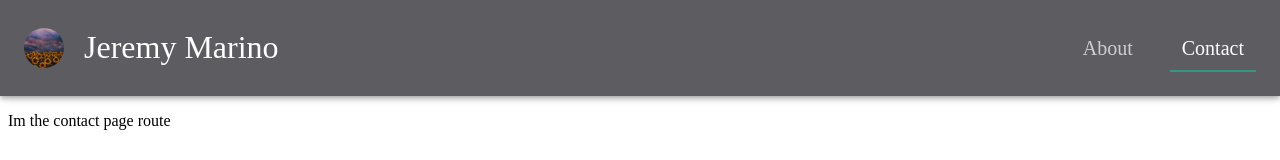
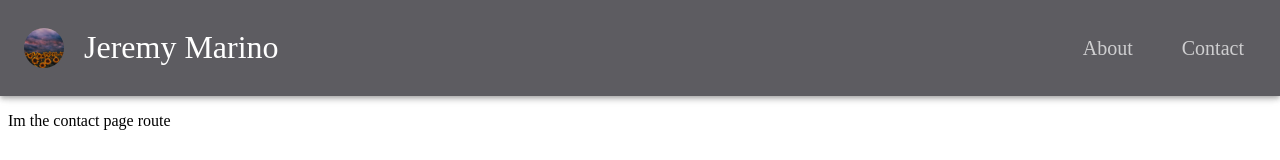
Before and after one commit to jermarino16/jer-dev-frontend, a React (Create React App) app: page /contact in a window 1280 px wide. Shown: the top 160 px of the page. Built offline with nearby package versions, Linux system fonts and the light colour scheme; a web font is replaced by a local one.

Commit message:
context in navlinks

```diff
--- a/public/index.html
+++ b/public/index.html
@@ -9,7 +9,6 @@
       name="description"
       content="Web site created using create-react-app"
     />
-    <link rel="apple-touch-icon" href="%PUBLIC_URL%/logo192.png" />
     <!--
       manifest.json provides metadata used when your web app is installed on a
       user's mobile device or desktop. See https://developers.google.com/web/fundamentals/web-app-manifest/
--- a/src/App.js
+++ b/src/App.js
@@ -2,18 +2,12 @@ import React from "react";
 import { ThemeProvider } from "@material-ui/core/styles";
 import { BrowserRouter as Router, Route, Switch } from "react-router-dom";
 
-import { NavContext } from "./context/NavContext";
 import theme from "./components/Theme";
 import Header from "./components/Navigation/Header";
 
 const App = () => {
   return (
     <ThemeProvider theme={theme}>
-      <NavContext.Provider
-        value={{
-          activeIndex: 0,
-        }}
-      >
       <Router>
         <Header />
         <Switch>
@@ -34,7 +28,6 @@ const App = () => {
           />
         </Switch>
       </Router>
-      </NavContext.Provider>
     </ThemeProvider>
   );
 };
--- a/src/components/Navigation/Header.js
+++ b/src/components/Navigation/Header.js
@@ -1,7 +1,8 @@
-import React from "react";
+import React, { useContext } from "react";
 import { Link } from "react-router-dom";
 
 import { AppBar, Button, Toolbar, useMediaQuery } from "@material-ui/core";
+import { NavContext } from "../../context/NavContext";
 
 import { makeStyles, useTheme } from "@material-ui/styles";
 
@@ -30,6 +31,7 @@ const useStyles = makeStyles((theme) => ({
 }));
 
 const Header = () => {
+  const navContext = useContext(NavContext);
   const classes = useStyles();
   const theme = useTheme();
   const matches = useMediaQuery(theme.breakpoints.down("sm"));
@@ -38,10 +40,17 @@ const Header = () => {
     <React.Fragment>
       <AppBar position="fixed" className={classes.appbar}>
         <Toolbar className={classes.toolbar}>
-          <Button component={Link} to="/" className={classes.logoContainer}>
+          <Button
+            component={Link}
+            to="/"
+            className={classes.logoContainer}
+            onClick={(event) => {
+              navContext.activeIndex = false;
+            }}
+          >
             <Logo />
           </Button>
-          {matches ? null : <NavLinks activeIndex={false} />}
+          {matches ? null : <NavLinks activeIndex={navContext.activeIndex} />}
         </Toolbar>
       </AppBar>
       <div className={classes.toolbarMargin} />
--- a/src/components/Navigation/NavLinks.js
+++ b/src/components/Navigation/NavLinks.js
@@ -1,9 +1,10 @@
-import React, { useEffect, useState } from "react";
+import React, { useEffect, useState, useContext } from "react";
 import { Link } from "react-router-dom";
 
 import { Tab, Tabs } from "@material-ui/core";
+import { makeStyles } from "@material-ui/styles";
 
-import { makeStyles } from "@material-ui/styles";
+import { NavContext } from "../../context/NavContext";
 
 const useStyles = makeStyles((theme) => ({
   tab: {
@@ -17,11 +18,14 @@ const useStyles = makeStyles((theme) => ({
 }));
 
 const NavLinks = (props) => {
+  const navContext = useContext(NavContext);
   const classes = useStyles();
-  const [selectedIndex, setSelectedIndex] = useState(false);
+  // const [selectedIndex, setSelectedIndex] = useState(false);
 
   const handleChange = (event, newValue) => {
-    setSelectedIndex(newValue);
+    // setSelectedIndex(newValue);
+    console.log(navContext);
+    navContext.activeIndex = newValue;
   };
   const routes = [
     { label: "Home", link: "/", index: false },
@@ -30,24 +34,26 @@ const NavLinks = (props) => {
   ];
 
   useEffect(() => {
+    console.log("render!");
+
     routes.forEach((route) => {
       switch (window.location.pathname) {
         case `${route.link}`:
-          if (selectedIndex !== route.index) {
-            setSelectedIndex(route.index);
+          if (navContext.activeIndex !== route.index) {
+            navContext.activeIndex = route.index;
           }
           break;
         default:
           break;
       }
     });
-  }, [selectedIndex, routes]);
+  }, [routes, navContext.activeIndex]);
 
   return (
     <React.Fragment>
       <Tabs
         className={classes.tabContainer}
-        value={selectedIndex}
+        value={navContext.activeIndex}
         onChange={handleChange}
       >
         <Tab
```
Also changed, not shown: public/manifest.json. Lines whose indentation alone changed are shown as unchanged.
